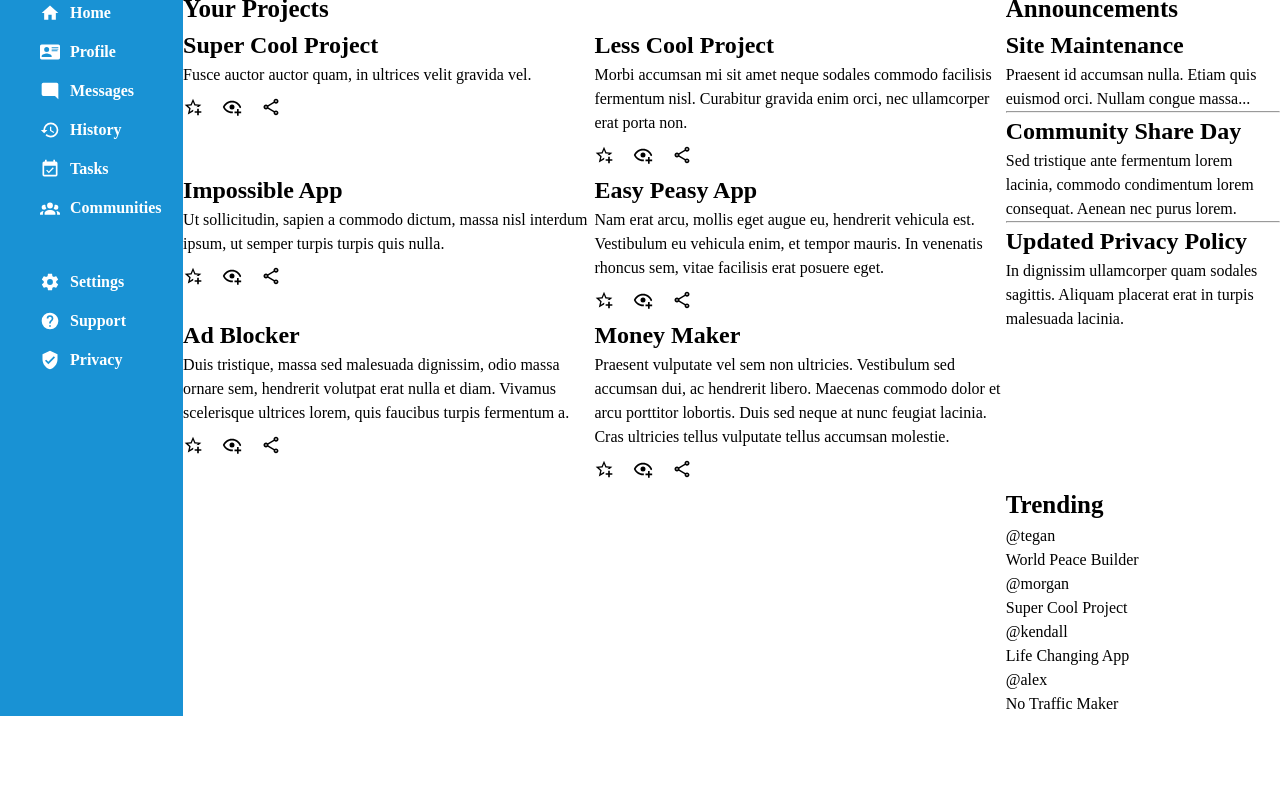
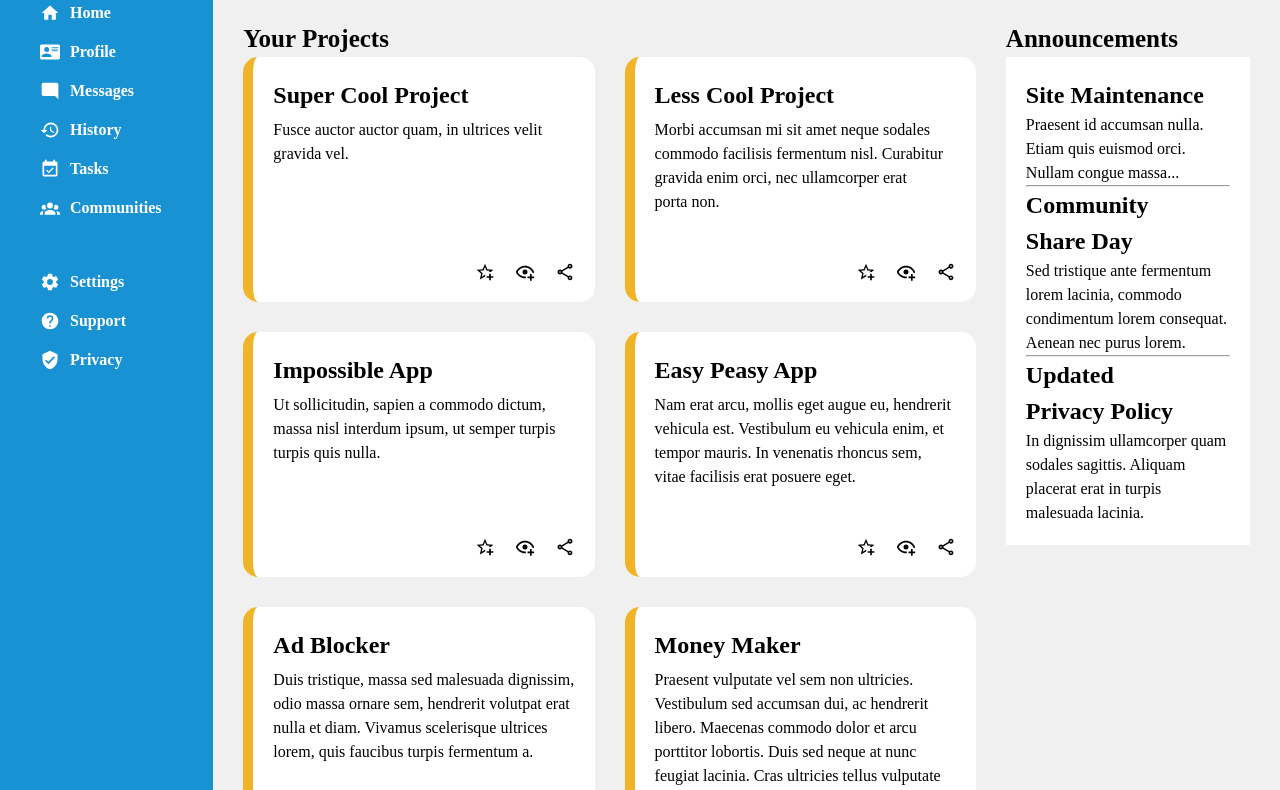
Before and after one commit to alexc2029/odin-admindash, a plain HTML site: page index.html in a window 1280 px wide. Shown: the part 99-889 px from the top of the page. Before the commit the page ends 815 px from the top, so only its background shows below. Drawn offline with Linux system fonts and the light colour scheme.

Commit message:
Style project cards, add backgrounds, padding, margins to various elements

```diff
--- a/index.html
+++ b/index.html
@@ -51,11 +51,13 @@
 				<h1>Your Projects</h1>
 				<div class="project-cards">
 					<div>
+						<div>
 							<h2>Super Cool Project</h2>
 							<p>
-							Fusce auctor auctor quam, in ultrices velit gravida
-							vel.
+								Fusce auctor auctor quam, in ultrices velit
+								gravida vel.
 							</p>
+						</div>
 						<div>
 							<img src="icons/star.svg" />
 							<img src="icons/eye.svg" />
@@ -63,12 +65,14 @@
 						</div>
 					</div>
 					<div>
+						<div>
 							<h2>Less Cool Project</h2>
 							<p>
 								Morbi accumsan mi sit amet neque sodales commodo
 								facilisis fermentum nisl. Curabitur gravida enim
 								orci, nec ullamcorper erat porta non.
 							</p>
+						</div>
 						<div>
 							<img src="icons/star.svg" />
 							<img src="icons/eye.svg" />
@@ -76,11 +80,14 @@
 						</div>
 					</div>
 					<div>
+						<div>
 							<h2>Impossible App</h2>
 							<p>
-							Ut sollicitudin, sapien a commodo dictum, massa nisl
-							interdum ipsum, ut semper turpis turpis quis nulla.
+								Ut sollicitudin, sapien a commodo dictum, massa
+								nisl interdum ipsum, ut semper turpis turpis
+								quis nulla.
 							</p>
+						</div>
 						<div>
 							<img src="icons/star.svg" />
 							<img src="icons/eye.svg" />
@@ -88,13 +95,15 @@
 						</div>
 					</div>
 					<div>
+						<div>
 							<h2>Easy Peasy App</h2>
 							<p>
 								Nam erat arcu, mollis eget augue eu, hendrerit
-							vehicula est. Vestibulum eu vehicula enim, et tempor
-							mauris. In venenatis rhoncus sem, vitae facilisis
-							erat posuere eget.
+								vehicula est. Vestibulum eu vehicula enim, et
+								tempor mauris. In venenatis rhoncus sem, vitae
+								facilisis erat posuere eget.
 							</p>
+						</div>
 						<div>
 							<img src="icons/star.svg" />
 							<img src="icons/eye.svg" />
@@ -102,13 +111,15 @@
 						</div>
 					</div>
 					<div>
+						<div>
 							<h2>Ad Blocker</h2>
 							<p>
-							Duis tristique, massa sed malesuada dignissim, odio
-							massa ornare sem, hendrerit volutpat erat nulla et
-							diam. Vivamus scelerisque ultrices lorem, quis
-							faucibus turpis fermentum a.
+								Duis tristique, massa sed malesuada dignissim,
+								odio massa ornare sem, hendrerit volutpat erat
+								nulla et diam. Vivamus scelerisque ultrices
+								lorem, quis faucibus turpis fermentum a.
 							</p>
+						</div>
 						<div>
 							<img src="icons/star.svg" />
 							<img src="icons/eye.svg" />
@@ -116,14 +127,17 @@
 						</div>
 					</div>
 					<div>
+						<div>
 							<h2>Money Maker</h2>
 							<p>
-							Praesent vulputate vel sem non ultricies. Vestibulum
-							sed accumsan dui, ac hendrerit libero. Maecenas
-							commodo dolor et arcu porttitor lobortis. Duis sed
-							neque at nunc feugiat lacinia. Cras ultricies tellus
-							vulputate tellus accumsan molestie.
+								Praesent vulputate vel sem non ultricies.
+								Vestibulum sed accumsan dui, ac hendrerit
+								libero. Maecenas commodo dolor et arcu porttitor
+								lobortis. Duis sed neque at nunc feugiat
+								lacinia. Cras ultricies tellus vulputate tellus
+								accumsan molestie.
 							</p>
+						</div>
 						<div>
 							<img src="icons/star.svg" />
 							<img src="icons/eye.svg" />
--- a/styles.css
+++ b/styles.css
@@ -50,15 +50,19 @@ ul {
 body {
 	height: 100vh;
 	display: grid;
-	grid-template-columns: 1fr 6fr;
+	grid-template-columns: 1fr 5fr;
+	background-color: rgb(240, 240, 240);
 }
 
 .header {
 	grid-column: 2/3;
+	background-color: white;
 }
 
 .main-content {
 	grid-column: 2/3;
+	gap: 30px;
+	padding: 30px;
 }
 
 .sidebar {
@@ -140,6 +144,12 @@ div.buttons,
 .project-cards {
 	display: grid;
 	grid-template-columns: repeat(auto-fit, minmax(300px, 1fr));
+	grid-auto-rows: 1fr;
+	gap: 30px;
+
+	& div {
+		background-color: white;
+	}
 }
 
 .logo {
@@ -168,9 +178,28 @@ div.buttons,
 
 .project-cards img {
 	width: 20px;
-	margin-right: 15px;
 }
 
-.project-cards > div > div {
-	margin-top: 10px;
+.project-cards > div > div:nth-child(2) {
+	display: grid;
+	gap: 20px;
+	grid-auto-flow: column;
+	place-content: end;
 }
+
+.announcement-cards,
+.trending-cards {
+	background-color: white;
+	padding: 20px;
+}
+
+.project-cards > div {
+	padding: 20px;
+	display: grid;
+	border-radius: 15px;
+	border-left: 10px solid #f0b429;
+
+	& h2 {
+		margin-bottom: 5px;
+	}
+}
```
Lines whose indentation alone changed are shown as unchanged.
